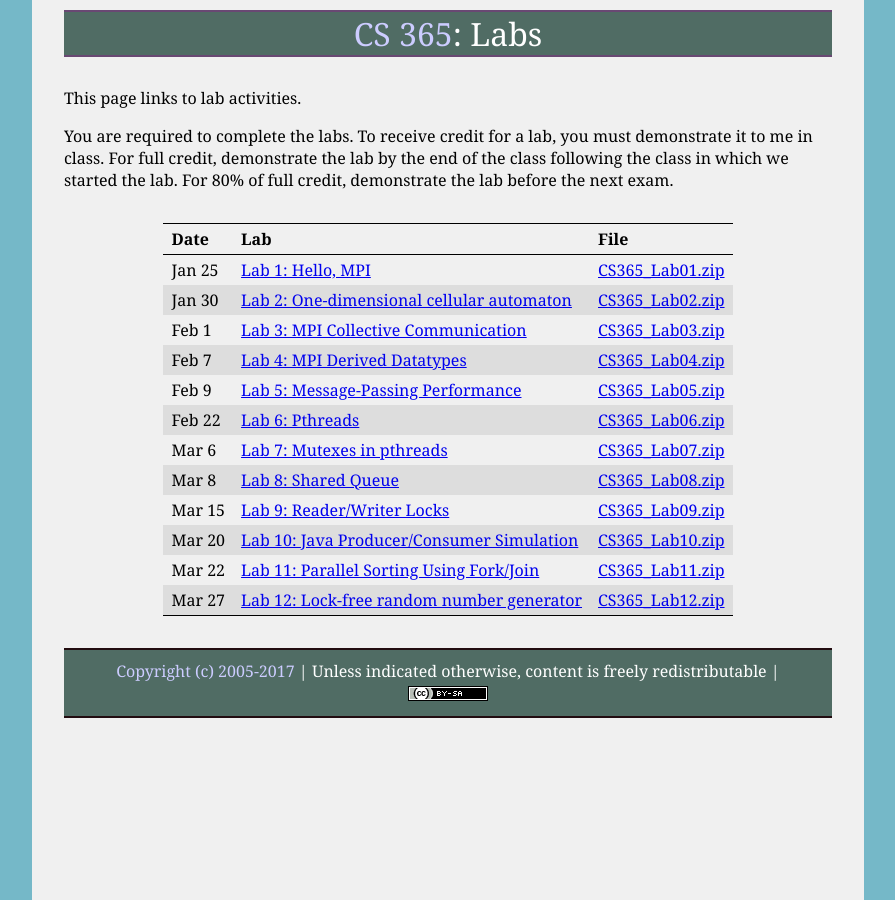
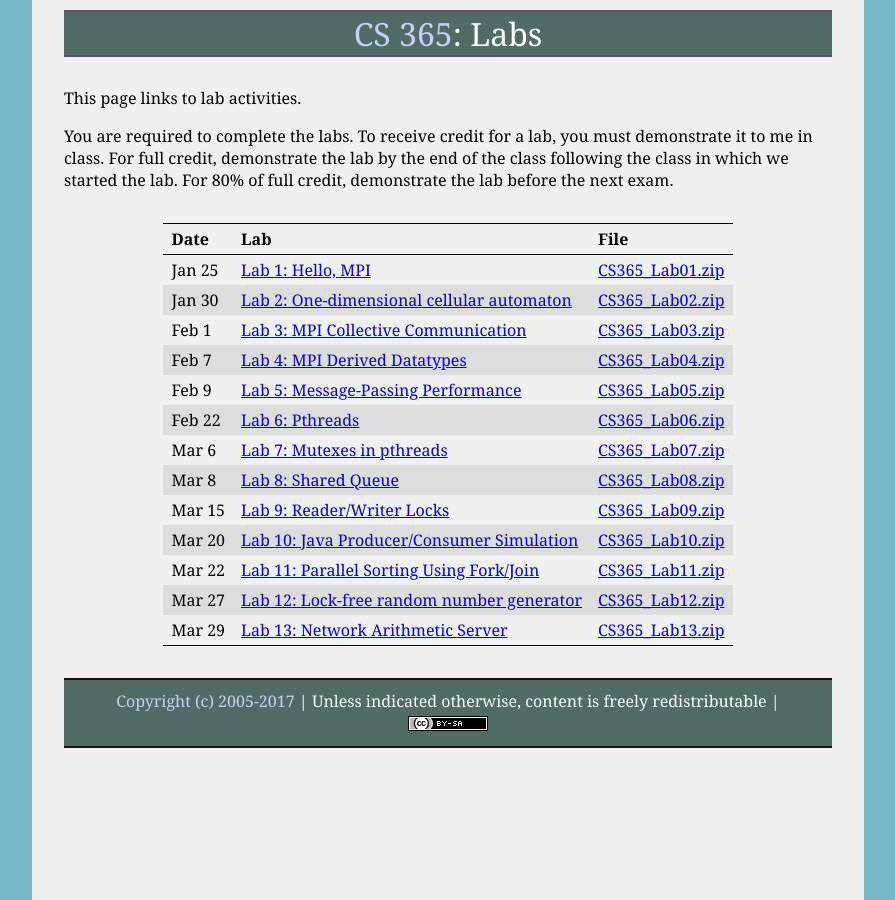
Before and after one commit to ycpcs/cs365-spring2017, a Jekyll site: the page built from labs/index.md, in a window 1280 px wide. Shown: the whole page, without its empty margins (192-1087 px from the left). Built offline with Jekyll 4.4.1, drawn with Linux system fonts in a browser that asks for light colours.

Commit message:
post lab 13

```diff
--- a/labs/index.md
+++ b/labs/index.md
@@ -21,9 +21,9 @@ Mar 15 | [Lab 9: Reader/Writer Locks](lab09.html) | [CS365\_Lab09.zip](CS365_Lab
 Mar 20 | [Lab 10: Java Producer/Consumer Simulation](lab10.html) | [CS365\_Lab10.zip](CS365_Lab10.zip)
 Mar 22 | [Lab 11: Parallel Sorting Using Fork/Join](lab11.html) | [CS365\_Lab11.zip](CS365_Lab11.zip)
 Mar 27 | [Lab 12: Lock-free random number generator](lab12.html) | [CS365\_Lab12.zip](CS365_Lab12.zip)
+Mar 29 | [Lab 13: Network Arithmetic Server](lab13.html) | [CS365\_Lab13.zip](CS365_Lab13.zip)
 
 <!--
-Apr 9 | [Lab 13: Network Arithmetic Server](lab13.html) | [CS365\_Lab13.zip](CS365_Lab13.zip)
 Apr 14 | [Lab 14: Network Arithmetic Server (Java version)](lab14.html) | [CS365\_Lab14.zip](CS365_Lab14.zip) |
 Apr 21 | [Lab 15: CUDA Image Processing](lab15.html) | [CS365\_Lab15.zip](CS365_Lab15.zip) |
 Apr 23 | [Lab 16: CUDA Threads](lab16.html) | [CS365\_Lab16.zip](CS365_Lab16.zip) |
```
